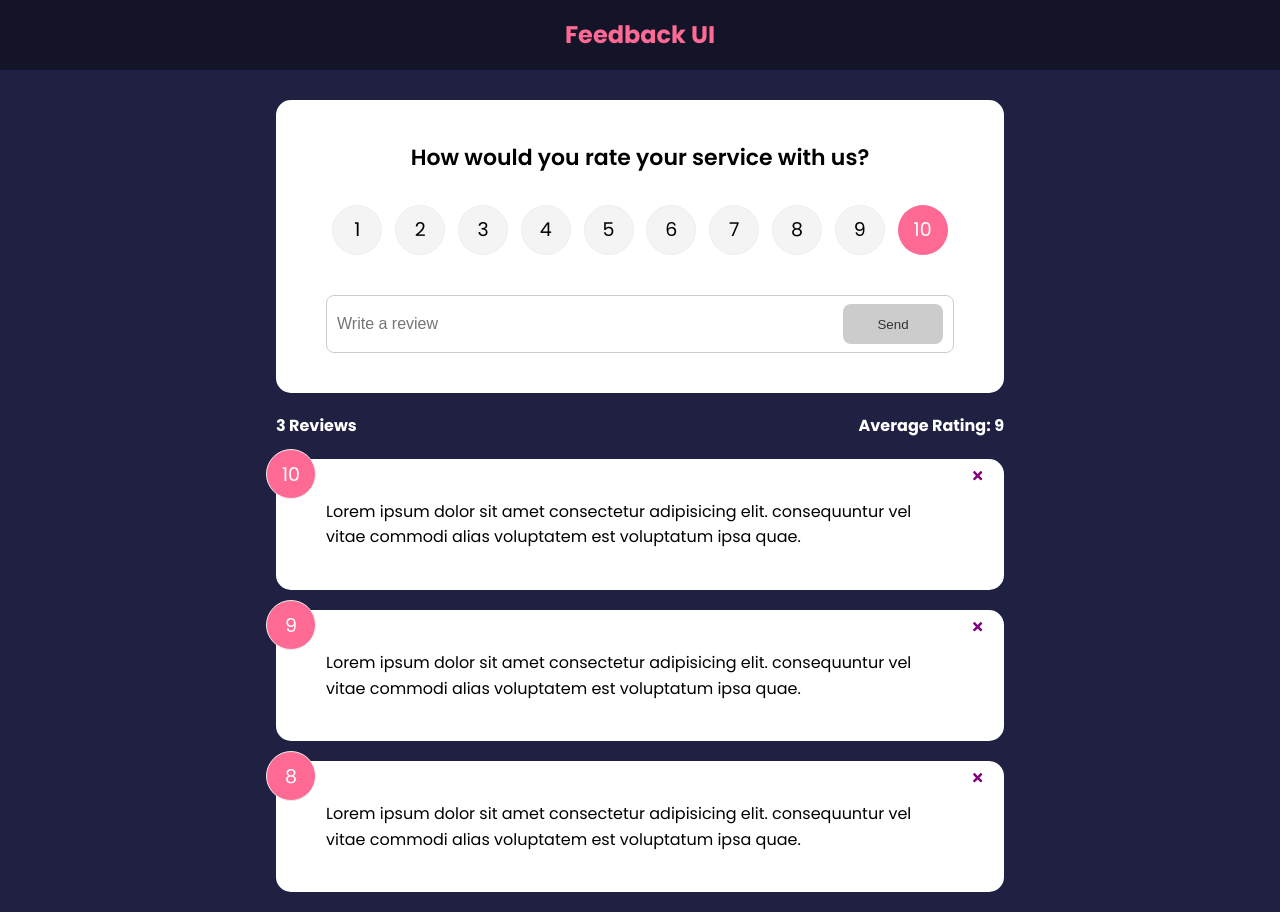
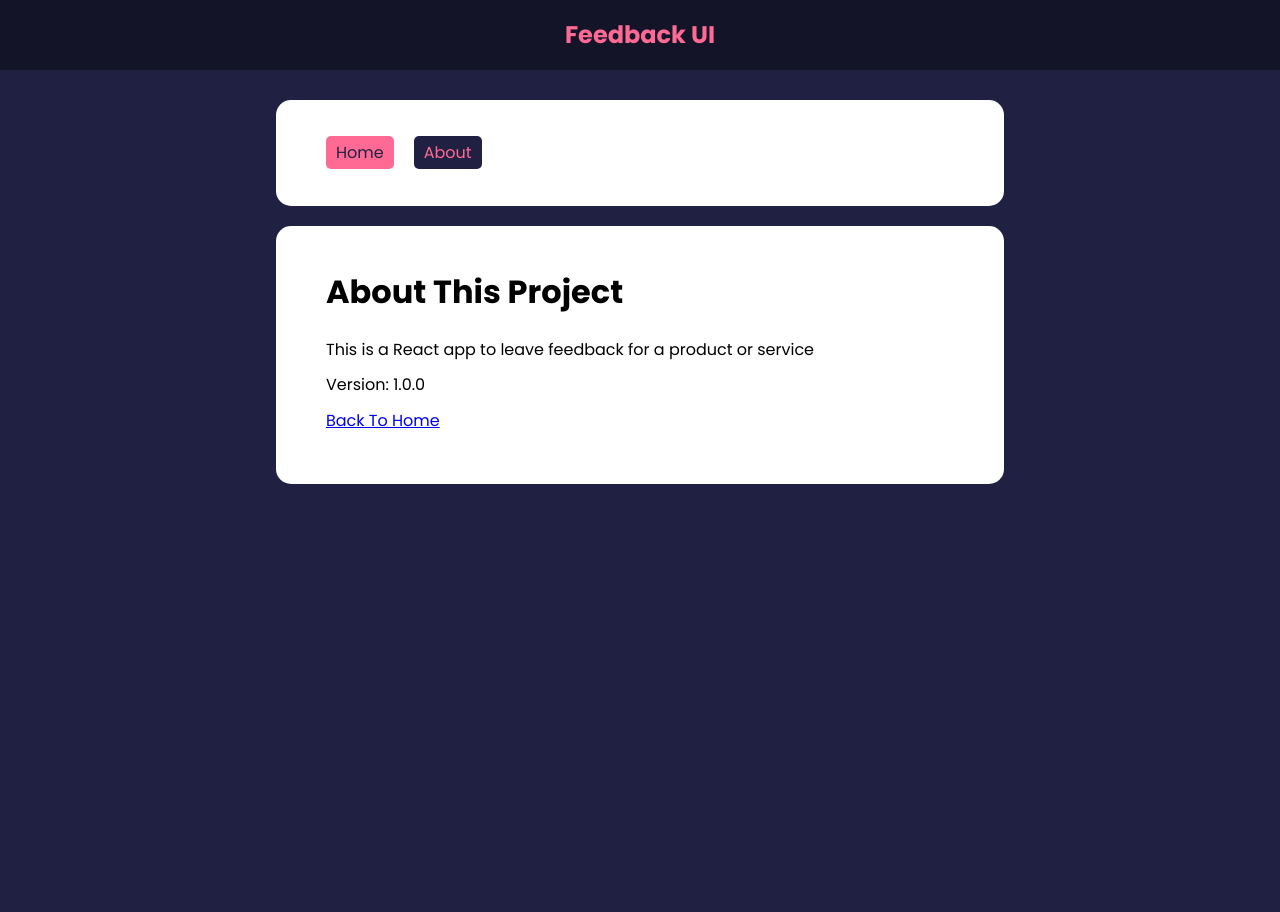
Before and after one commit to andre353/react-06-feedback-app, a React (Create React App) app: page /about in a window 1280 px wide. After the commit the page ends 800 px from the top, so only its background shows below. Built offline with nearby package versions, Linux system fonts and the light colour scheme.

Commit message:
Add AboutPage, AboutIconLink, Post components

```diff
--- a/package.json
+++ b/package.json
@@ -10,6 +10,7 @@
     "react": "^17.0.2",
     "react-dom": "^17.0.2",
     "react-icons": "^4.3.1",
+    "react-router-dom": "^6.1.1",
     "react-scripts": "4.0.3",
     "uuid": "^8.3.2",
     "web-vitals": "^1.1.2"
--- a/src/App.js
+++ b/src/App.js
@@ -1,10 +1,15 @@
-import { useState } from 'react'
-import { v4 as uuidv4 } from 'uuid'
-import Header from './components/Header'
-import FeedbackList from './components/FeedbackList'
-import FeedbackStats from './components/FeedbackStats'
-import FeedbackForm from './components/FeedbackForm'
-import FeedbackData from './data/FeedbackData'
+import { useState } from "react";
+import { v4 as uuidv4 } from "uuid";
+import { BrowserRouter as Router, Route, Routes, NavLink } from "react-router-dom";
+import Card from "./components/shared/Card";
+import Header from "./components/Header";
+import FeedbackList from "./components/FeedbackList";
+import FeedbackStats from "./components/FeedbackStats";
+import FeedbackForm from "./components/FeedbackForm";
+import FeedbackData from "./data/FeedbackData";
+import AboutPage from "./pages/AboutPage";
+import AboutIconLink from "./components/AboutIconLink";
+import Post from "./components/Post";
 
 function App() {
   const [feedback, setFeedback] = useState(FeedbackData);
@@ -16,25 +21,45 @@ function App() {
     // we need basically make a copy of it - we get the current objects that are already there via spread operator ...
     // and on addition to those at the very beginnng of the array we put our new item=object
     setFeedback([newFeedback, ...feedback]);
+  };
+
+  const deleteFeedbackItem = (id) => {
+    if (window.confirm("Are you sure you want to delete this item?")) {
+      //  returning a new array - the old one stays untouched - based on condition that the item that we click is not equal to the item in the array, once it is equal - it is out of the new array = the new array consists only of not-clicked items
+      setFeedback(feedback.filter((item) => item.id !== id));
+    }
+  };
+
+  return (
+    <Router>
+      <Header />
+      <div className="container">
+        <Routes>
+          <Route
+            exact
+            path="/"
+            element={
+              <>
+                <Card>
+                    <NavLink to='/' className="nav-link" activeClassName='active'>Home</NavLink>
+                    <NavLink to='/about' className="nav-link" activeClassName='active'>About</NavLink>
+                </Card>
+                <FeedbackForm handleAdd={addFeedback} />
+                <FeedbackStats feedback={feedback} />
+                <FeedbackList
+                  feedback={feedback}
+                  handleDelete={deleteFeedbackItem}
+                />
+                <AboutIconLink />
+              </>
+            }
+          ></Route>
+          <Route path="/about" element={<AboutPage />} />
+          <Route path="/post/:id/:name" element={<Post />} />
+        </Routes>
+      </div>
+    </Router>
+  );
 }
 
-    const deleteFeedbackItem = (id) => {
-        if(window.confirm('Are you sure you want to delete this item?')) {
-            //  returning a new array - the old one stays untouched - based on condition that the item that we click is not equal to the item in the array, once it is equal - it is out of the new array = the new array consists only of not-clicked items
-            setFeedback(feedback.filter((item) => item.id !== id))
-        }
-    }
-
-    return (
-        <>
-        <Header/>
-        <div className="container">
-            <FeedbackForm handleAdd={addFeedback} />
-            <FeedbackStats feedback={feedback} />
-            <FeedbackList feedback={feedback} handleDelete={deleteFeedbackItem} />
-        </div>
-        </>
-    )
-}
-
-export default App
+export default App;
--- /dev/null
+++ b/src/components/AboutIconLink.jsx
@@ -0,0 +1,18 @@
+import {FaQuestion} from 'react-icons/fa'
+import {Link} from 'react-router-dom'
+
+function AboutIconLink() {
+    return (
+        <div className='about-link'>
+            <Link to={{
+                pathname: '/about',
+                // search: '?sort=name',
+                // hash: '#hello',
+            }}>
+                <FaQuestion size={30} />
+            </Link>
+        </div>
+    )
+}
+
+export default AboutIconLink
--- /dev/null
+++ b/src/components/Post.jsx
@@ -0,0 +1,14 @@
+import {useParams} from 'react-router-dom'
+
+function Post() {
+    const params = useParams()
+
+    return (
+        <div>
+            <h1>Post {params.id}</h1>
+            <p>Name: {params.name}</p>
+        </div>
+    )
+}
+
+export default Post
--- a/src/index.css
+++ b/src/index.css
@@ -50,6 +50,20 @@ header {
   font-size: 22px;
   font-weight: 600;
   text-align: center;
+}
+
+.nav-link {
+  text-decoration: none;
+  margin-right: 20px;
+  color: #202142;
+  background-color: #ff6a95;
+  padding: 5px 10px;
+  border-radius: 5px;
+}
+
+.nav-link.active {
+  color: #ff6a95;
+  background-color: #202142;
 }
 
 .rating {
--- /dev/null
+++ b/src/pages/AboutPage.jsx
@@ -0,0 +1,25 @@
+import Card from '../components/shared/Card'
+import {Link, NavLink} from 'react-router-dom'
+
+function AboutPage() {
+    return (
+        <>
+            <Card>
+                <NavLink to='/' className="nav-link" activeClassName='active'>Home</NavLink>
+                <NavLink to='/about' className="nav-link" activeClassName='active'>About</NavLink>
+            </Card>
+            <Card>
+                <div className="about">
+                    <h1>About This Project</h1>
+                    <p>This is a React app to leave feedback for a product or service</p>
+                    <p>Version: 1.0.0</p>
+                    <p>
+                        <Link to='/'>Back To Home</Link>
+                    </p>
+                </div>
+            </Card>
+        </>
+    )
+}
+
+export default AboutPage
```
Also changed, not shown: 1 other file (tests, documents, lock files or other folders). Lines whose indentation alone changed are shown as unchanged.
